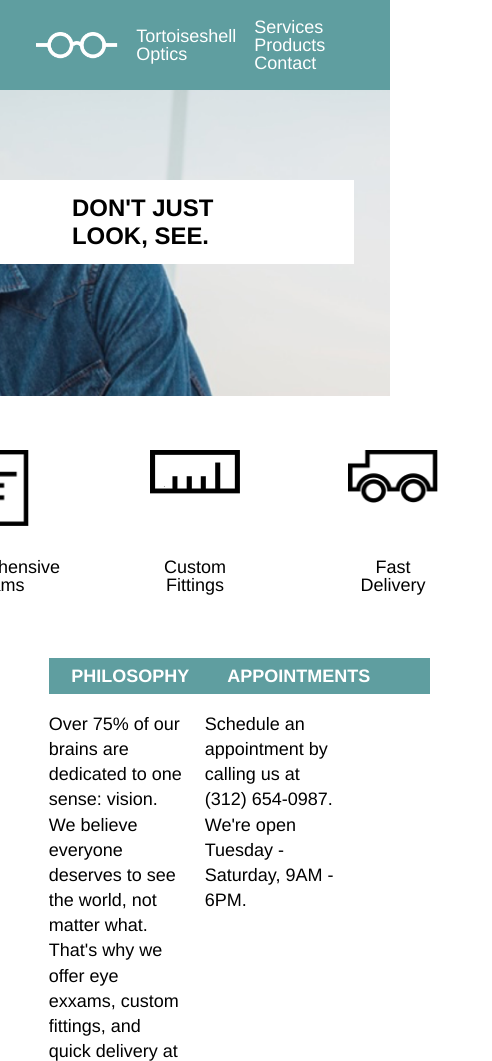
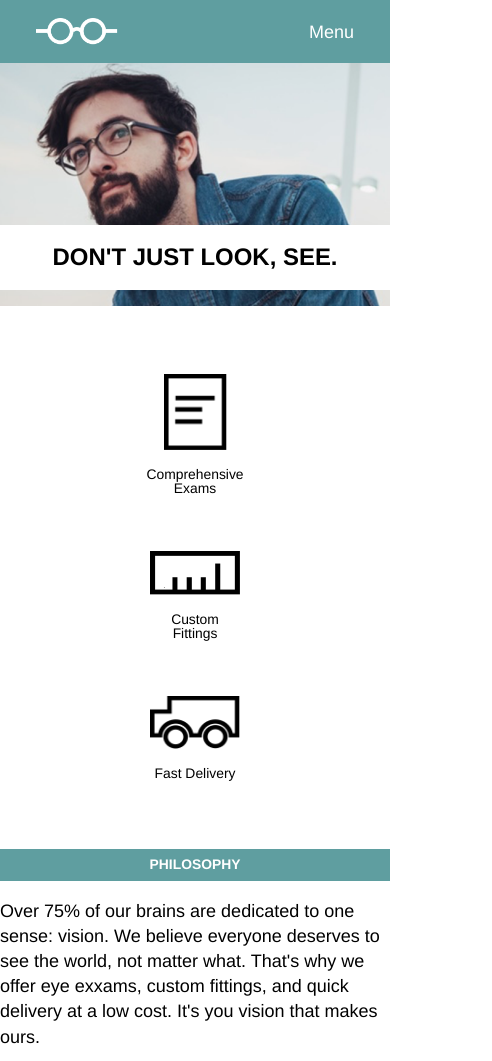
Before and after one commit to Greenka236/TortoiseshellOptics, a plain HTML site: page index.html in a window 390 px wide. Shown: the top 1061 px of the page, 492 px wide, since content can reach past the window. Drawn offline with Linux system fonts and the light colour scheme.

Commit message:
650px media query add.

```diff
--- a/index.html
+++ b/index.html
@@ -16,9 +16,10 @@
           </div>
 
           <nav>
-            <span><a href="#">Services</a></span>
-            <span><a href="#">Products</a></span>
-            <span><a href="#">Contact</a></span>
+            <span class="above650">Menu</span>
+            <span class="over650"><a href="#">Services</a></span>
+            <span class="over650"><a href="#">Products</a></span>
+            <span class="over650"><a href="#">Contact</a></span>
           </nav>
         </header>
 
--- a/resources/css/style.css
+++ b/resources/css/style.css
@@ -42,11 +42,17 @@ header {
 
 nav span {
   padding: 1rem;
+  text-decoration: none;
+  color: white;
 }
 
 nav span a {
   text-decoration: none;
   color: white;
+}
+
+.above650 {
+  display: none;
 }
 
 .headline {
@@ -67,7 +73,7 @@ nav span a {
   margin: 0 auto;
   display: flex;
   justify-content: center;
-  align-items:
+  align-items: center;
 }
 
 figure {
@@ -134,7 +140,7 @@ footer img {
   padding: 4rem;
 }
 
-@media only screen and (max-width: 1024px) {
+@media only screen and (max-width:1024px) {
   .main_banner {
     height: 22rem;
     padding: 0;
@@ -159,3 +165,74 @@ footer img {
     font-size: 1.33rem;
   }
 }
+
+@media only screen and (max-width:650px) {
+  .main_banner {
+    background-position: 20%;
+    height: 17rem;
+  }
+
+  .page_name span {
+    display: none;
+  }
+
+  .over650 {
+    display: none;
+  }
+
+  .above650 {
+    display: block;
+    padding: 0 1rem;
+  }
+
+  .headline {
+    padding: 1rem 0;
+    margin: 9rem 0 0 0;
+    display: block;
+    text-align: center;
+    float: none;
+  }
+
+  .icons {
+    flex-flow: column;
+    margin: 2.23rem auto;
+  }
+
+  figure {
+    padding: 1.54rem 0;
+    justify-content: center;
+    height: auto;
+  }
+
+  figure img {
+    padding-bottom: 1rem;
+  }
+
+  figcaption {
+    font-size: 0.77rem;
+  }
+
+  .about {
+    flex-flow: column;
+    font-size: 0.77rem;
+  }
+
+  .philosophy, .appointments {
+    width: 100%;
+    padding: 0;
+    margin-bottom: 4rem;
+  }
+
+  .header {
+    width: 100%;
+    text-align: center;
+    padding: 0.5rem 0;
+  }
+
+  .page_name_footer {
+    justify-content: center;
+  }
+  .page_name_footer span {
+    display: none;
+  }
+}
```
